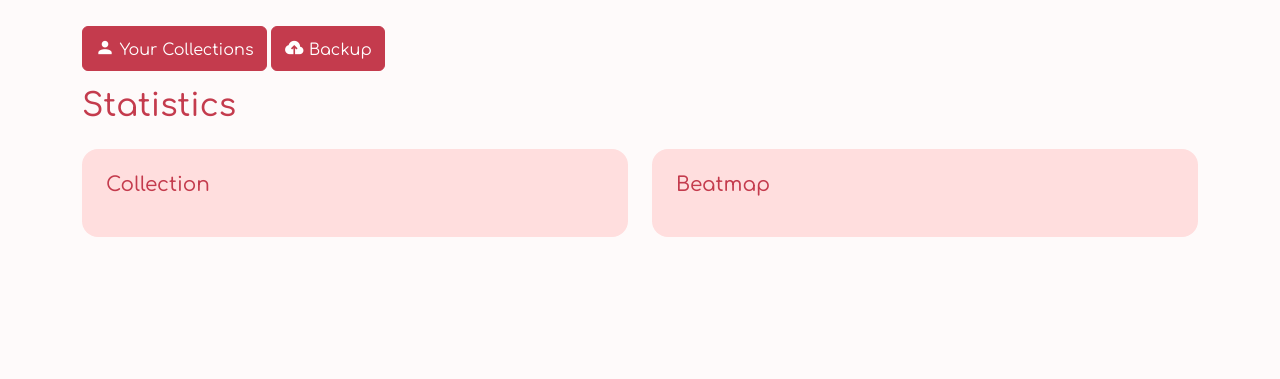
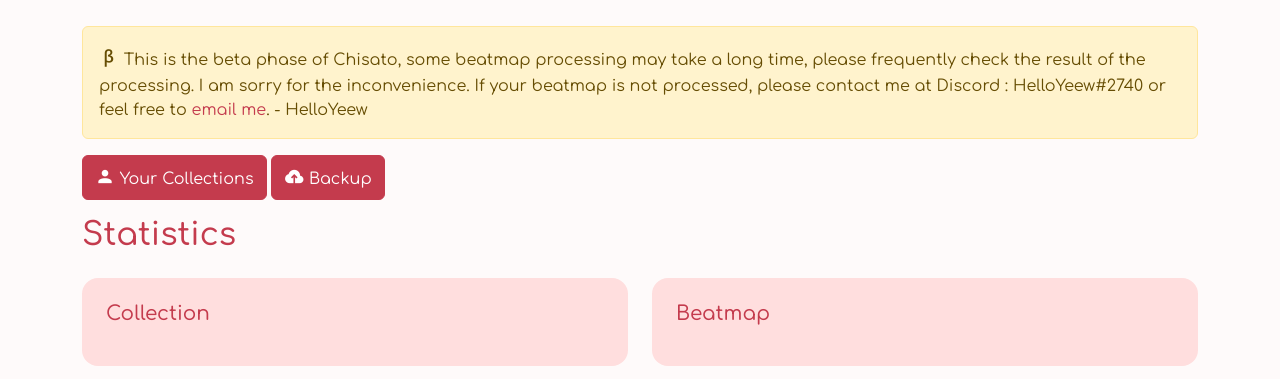
Before and after one commit to HelloYeew/chisato, a Django app: template templates/collection/home.html in a window 1280 px wide. Shown: the part 150-529 px from the top of the page. Run offline with Django 4.2, Linux system fonts and the light colour scheme; the template is opened without the code that fills it, so the values that code supplies are empty; some libraries are stand-ins or nearby versions.

Commit message:
✨ Add warning for beta phase

```diff
--- a/templates/collection/home.html
+++ b/templates/collection/home.html
@@ -13,6 +13,9 @@
         <i class="mdi mdi-bell" aria-hidden="true" style="font-size: 20px"></i> You don't have any beatmap yet, let's upload your collection by <a href="{% url 'backup_upload' %}">create new backup</a> !
     </div>
     {% endif %}
+    <div class="alert alert-warning" role="alert">
+        <i class="mdi mdi-beta" aria-hidden="true" style="font-size: 20px"></i> This is the beta phase of Chisato, some beatmap processing may take a long time, please frequently check the result of the processing. I am sorry for the inconvenience. If your beatmap is not processed, please contact me at Discord : HelloYeew#2740 or feel free to <a href="mailto:me@helloyeew.dev">email me</a>. - HelloYeew
+    </div>
     <a href="{% url 'collections_list' %}" class="btn btn-primary"><i class="mdi mdi-account" aria-hidden="true" style="font-size: 20px"></i> Your Collections</a>
     <a href="{% url 'backup_home' %}" class="btn btn-primary"><i class="mdi mdi-cloud-upload" aria-hidden="true" style="font-size: 20px"></i> Backup</a>
     <p></p>
```
